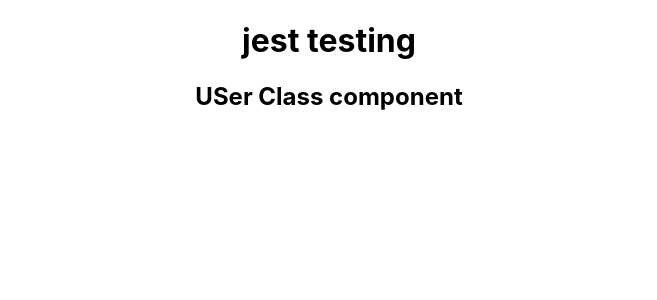
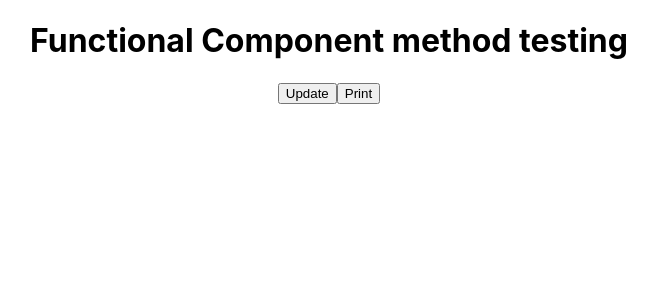
Before and after one commit to ritikkamboj/React-Testing, a React (Create React App) app: page / in a window 1280 px wide. Shown: the top 300 px of the page, without its empty margins (311-968 px from the left). Built offline with nearby package versions, Linux system fonts and the light colour scheme.

Commit message:
testing of functional component when printing on screen and when only returning thr value

```diff
--- a/src/App.js
+++ b/src/App.js
@@ -1,15 +1,21 @@
-import logo from './logo.svg';
 import './App.css';
 import { useState } from 'react';
-import Users from './Users';
+import handleOtherMethod from './helper';
 
 function App() {
 
   const [data, setData] = useState("");
+
+  const handleData = () => {
+    setData("hello")
+  }
+
   return (
     <div className="App">
-      <h1>jest testing</h1>
-      <Users />
+      <h1>Functional Component method testing</h1>
+      <button data-testid="btn1" onClick={handleData}>Update</button>
+      <button onClick={handleOtherMethod}>Print</button>
+      <h2>{data}</h2>
 
     </div>
   );
--- /dev/null
+++ b/src/helper.js
@@ -0,0 +1,7 @@
+
+const handleOtherMethod = () => {
+    console.log("hi")
+    return "hi"
+}
+
+export default handleOtherMethod;
```
Also changed, not shown: 1 other file (tests, documents, lock files or other folders).
